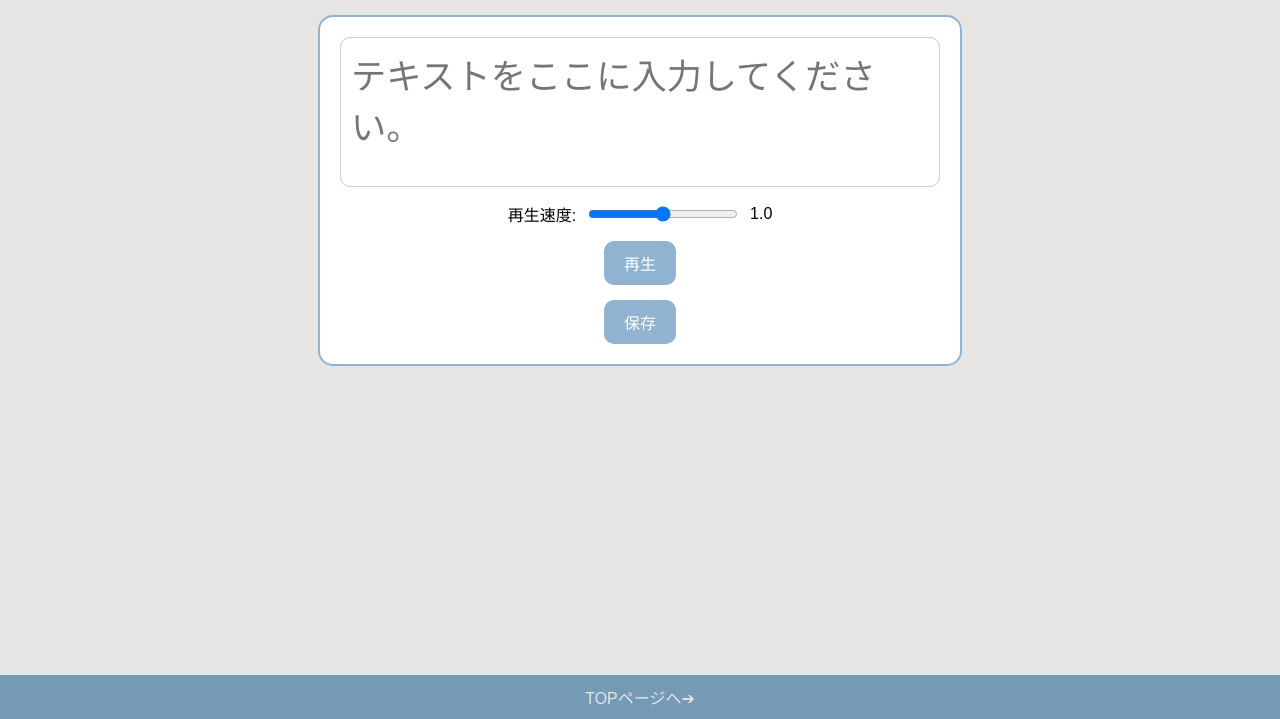
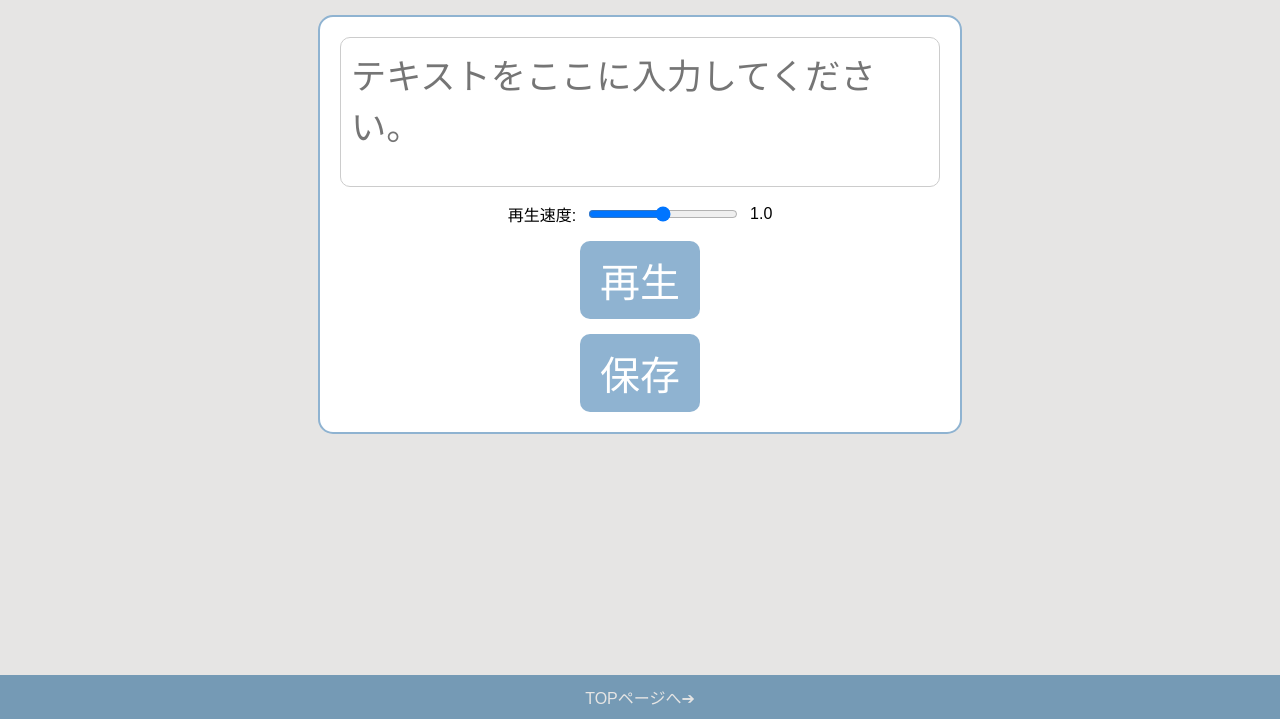
Before and after one commit to projectB-teamH/project, a plain HTML site: page talk.html in a window 1280 px wide. Shown: the part 81-800 px from the top of the page. Drawn offline with Linux system fonts and the light colour scheme.

Commit message:
Update realtime.css

```diff
--- a/css/realtime.css
+++ b/css/realtime.css
@@ -90,7 +90,7 @@ button {
     border: none;
     border-radius: 10px;
     cursor: pointer;
-    font-size: 1em;
+    font-size: 2.5em;
     transition: background-color 0.3s ease;
 }
 
```
